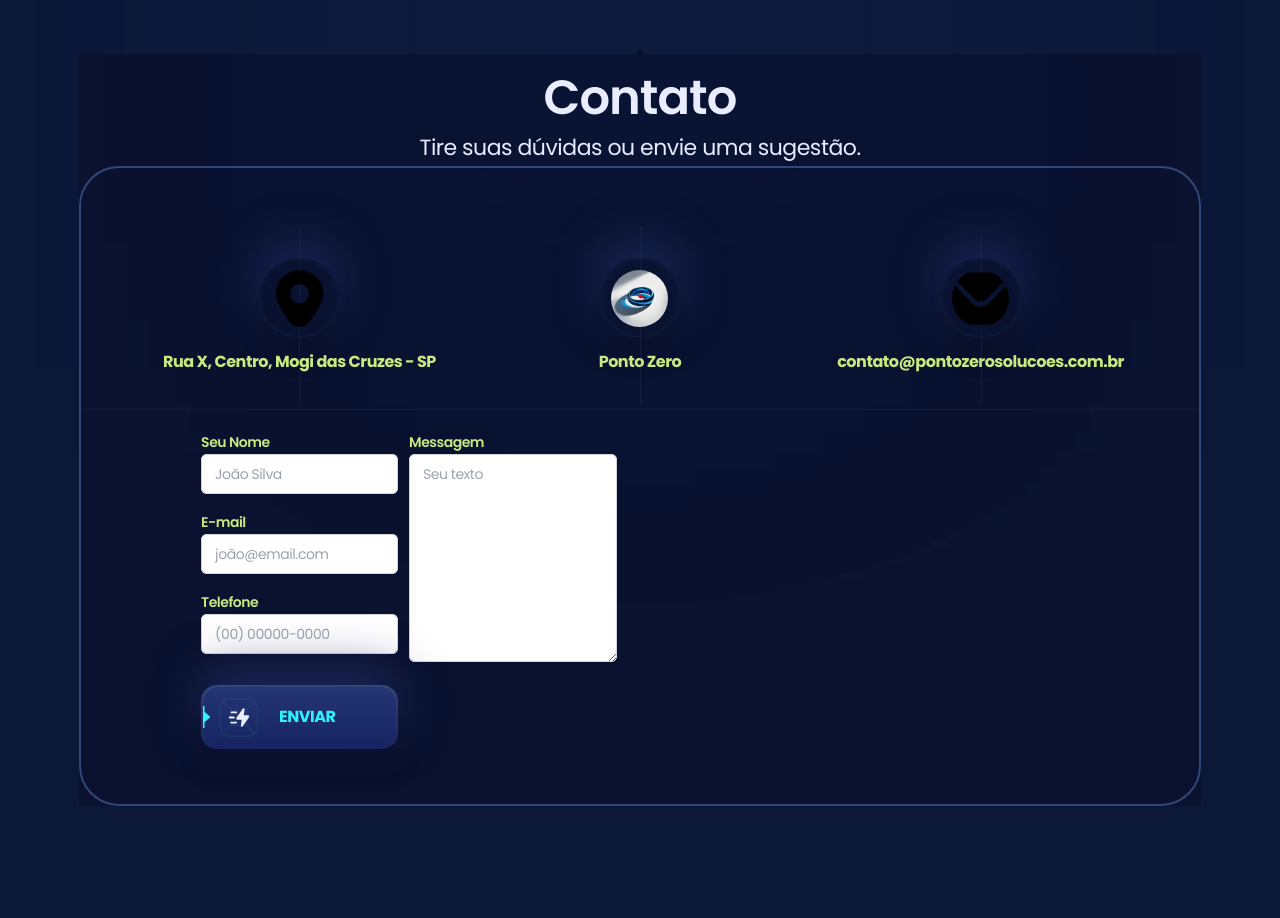
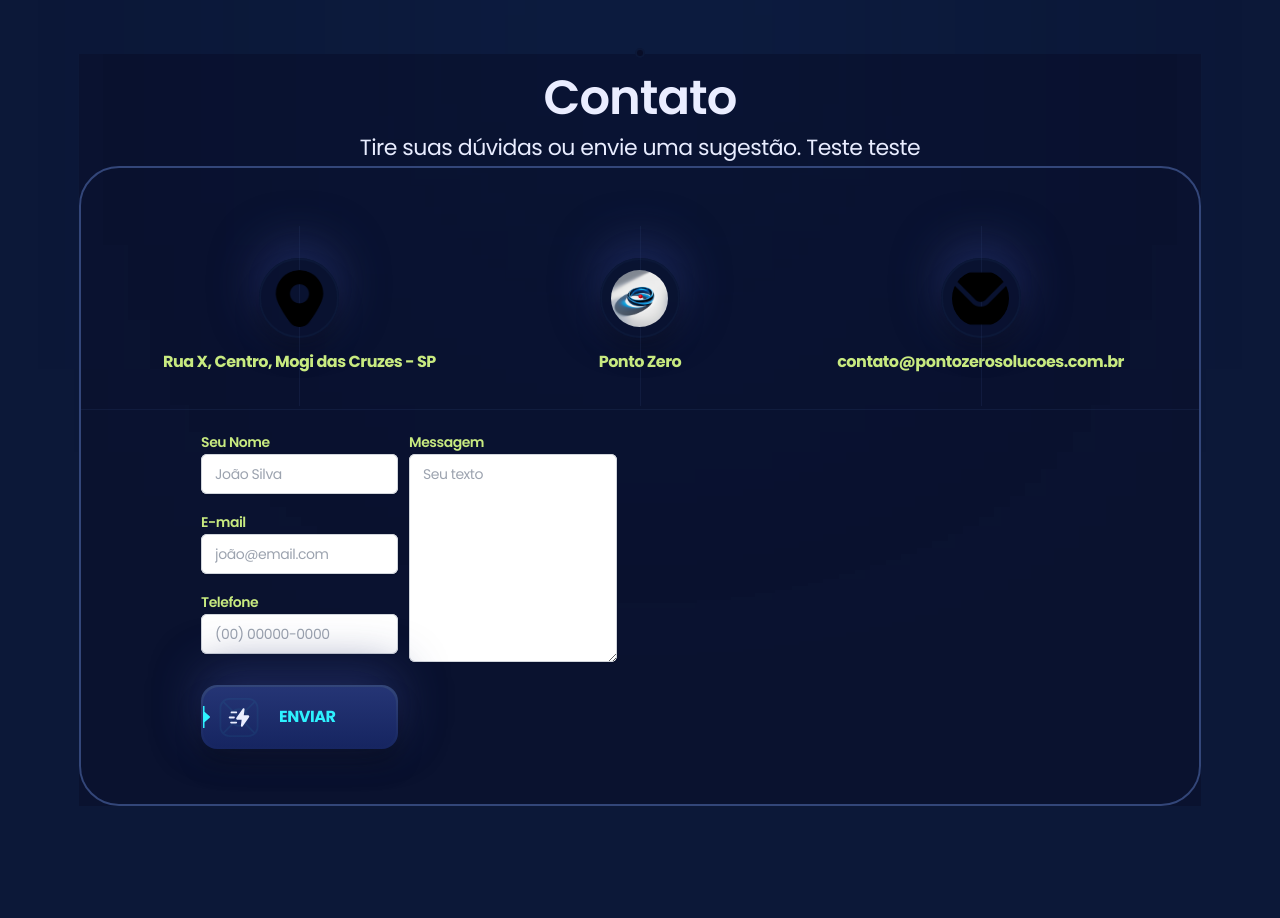
Before and after one commit to phoenix75-S7F/landingpage, a React (Vite) app: page / in a window 1280 px wide. Shown: the part 5080-5998 px from the top of the page. Built offline with nearby package versions, Linux system fonts and the light colour scheme.

Commit message:
build and deploy

```diff
--- a/src/sections/Contact.jsx
+++ b/src/sections/Contact.jsx
@@ -14,7 +14,7 @@ const Contact = () => {
                    Contato
                </h3>
                <p className="body-1 text-center text-p4 -mt-9">
-                  Tire suas dúvidas ou envie uma sugestão.
+                  Tire suas dúvidas ou envie uma sugestão. Teste teste
                </p>
 
               <div className="h-640 relative flex justify-around flex-grow px-[5%] border-2 border-s3 rounded-7xl max-w-80:hidden">
```
